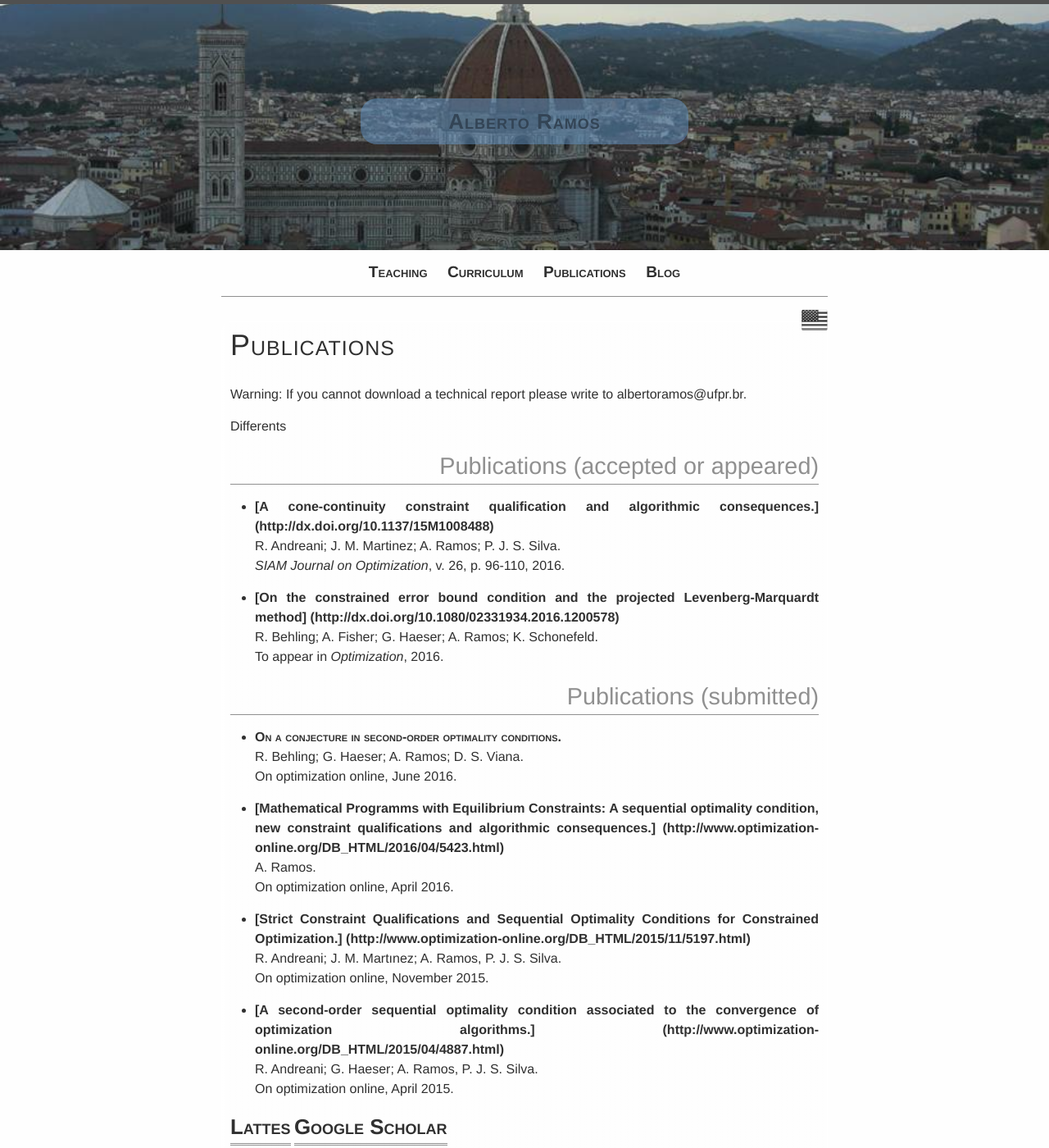
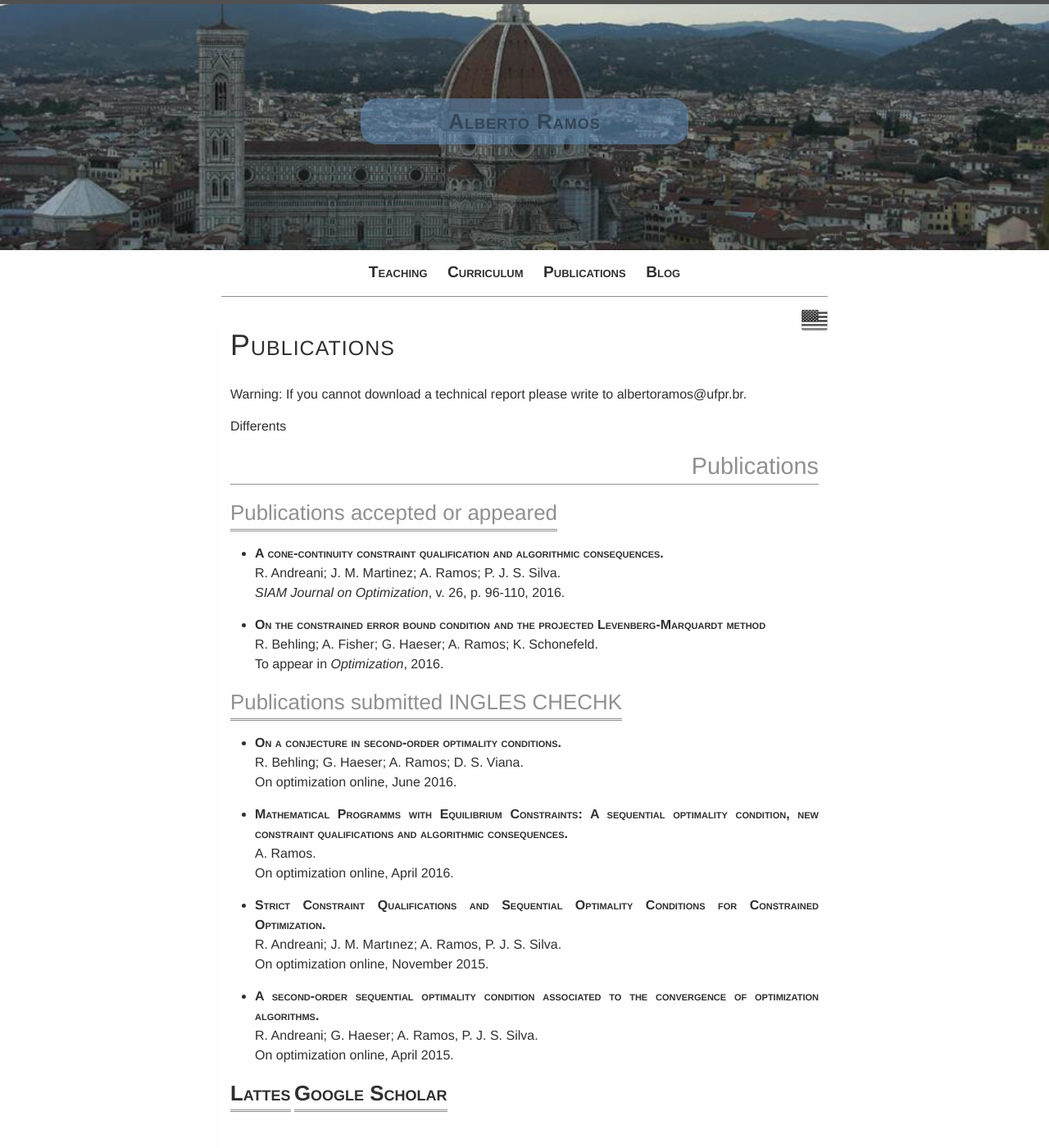
Before and after one commit to abelsiqueira/abelsiqueira.github.io-old, a Jekyll site: the page built from research.en.md, in a window 1280 px wide and 1400 px high. Shown: the whole window at 82% size. Built offline with Jekyll 4.4.1, drawn with Linux system fonts in a browser that asks for light colours.

Commit message:
Update research.en.md

```diff
--- a/research.en.md
+++ b/research.en.md
@@ -10,37 +10,31 @@
 albertoramos@ufpr.br. <br />
 
 Differents
+# Publications
+## Publications accepted or appeared
 
-# Publications (accepted or appeared)
-
-  - **[A cone-continuity constraint qualification and algorithmic consequences.]
-    (http://dx.doi.org/10.1137/15M1008488)** <br />
+  - **[A cone-continuity constraint qualification and algorithmic consequences.](http://dx.doi.org/10.1137/15M1008488)** <br />
     R. Andreani; J. M. Martinez; A. Ramos; P. J. S. Silva. <br />
     _SIAM Journal on Optimization_, v. 26, p. 96-110, 2016.
 
-  - **[On the constrained error bound condition and the projected Levenberg-Marquardt method]
-    (http://dx.doi.org/10.1080/02331934.2016.1200578)** <br />
+  - **[On the constrained error bound condition and the projected Levenberg-Marquardt method](http://dx.doi.org/10.1080/02331934.2016.1200578)** <br />
     R. Behling; A. Fisher; G. Haeser; A. Ramos; K. Schonefeld. <br />
     To appear in _Optimization_, 2016.
 
-# Publications (submitted)
+## Publications submitted INGLES CHECHK
 
   - **[On a conjecture in second-order optimality conditions.](http://www.optimization-online.org/DB_HTML/2016/06/5494.html)** <br />
     R. Behling; G. Haeser; A. Ramos; D. S. Viana. <br />
     On optimization online, June 2016.
 
-  - **[Mathematical Programms with Equilibrium Constraints:
-  A sequential optimality condition, new constraint qualifications and algorithmic consequences.]
-  (http://www.optimization-online.org/DB_HTML/2016/04/5423.html)** <br />
+  - **[Mathematical Programms with Equilibrium Constraints: A sequential optimality condition, new constraint qualifications and algorithmic consequences.](http://www.optimization-online.org/DB_HTML/2016/04/5423.html)** <br />
    A. Ramos. <br /> On optimization online, April 2016.
 
-  - **[Strict Constraint Qualifications and Sequential Optimality Conditions for Constrained Optimization.]
-    (http://www.optimization-online.org/DB_HTML/2015/11/5197.html)** <br />
+  - **[Strict Constraint Qualifications and Sequential Optimality Conditions for Constrained Optimization.](http://www.optimization-online.org/DB_HTML/2015/11/5197.html)** <br />
     R. Andreani; J. M. Martınez; A. Ramos, P. J. S. Silva. <br />
     On optimization online, November 2015.
 
-  - **[A second-order sequential optimality condition associated to the convergence of optimization algorithms.]
-  (http://www.optimization-online.org/DB_HTML/2015/04/4887.html)** <br />
+  - **[A second-order sequential optimality condition associated to the convergence of optimization algorithms.](http://www.optimization-online.org/DB_HTML/2015/04/4887.html)** <br />
     R. Andreani; G. Haeser; A. Ramos, P. J. S. Silva. <br /> On optimization online, April 2015.
 
 
```
